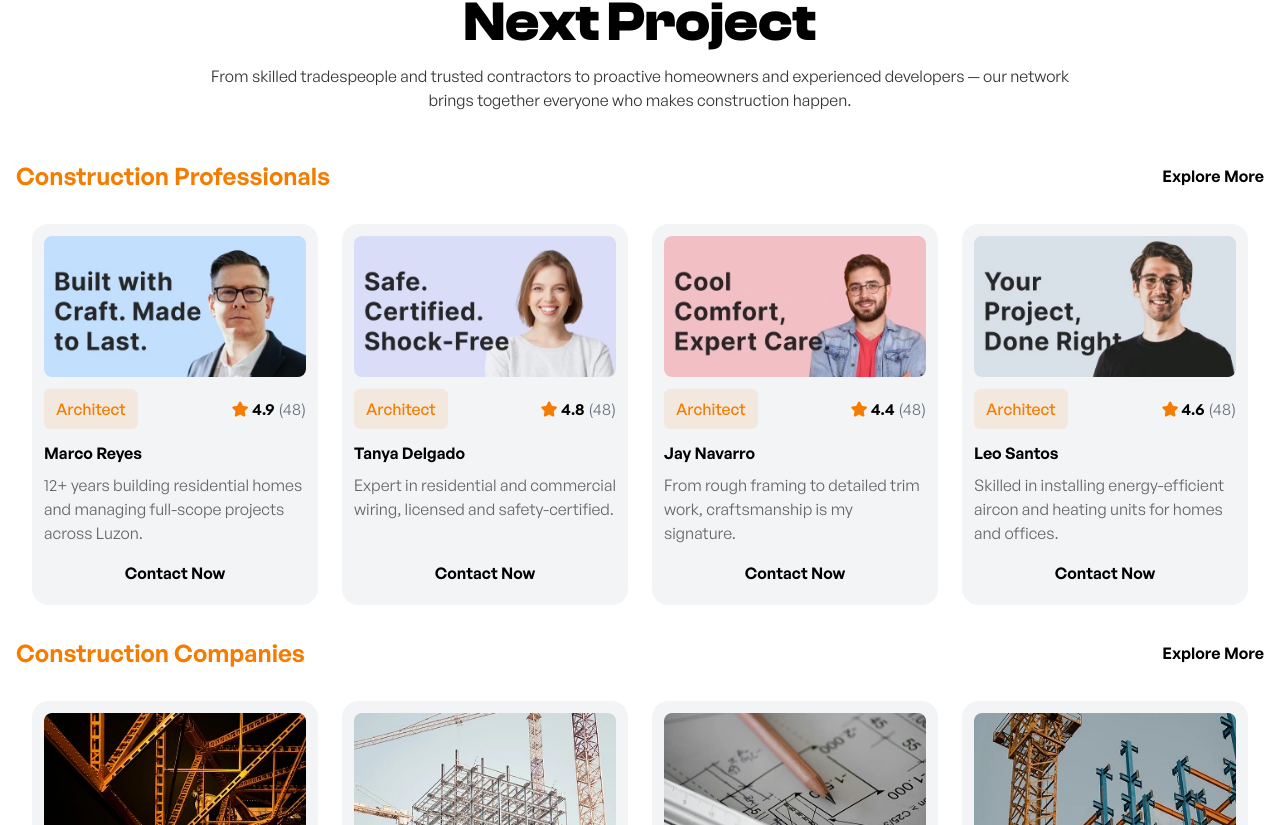
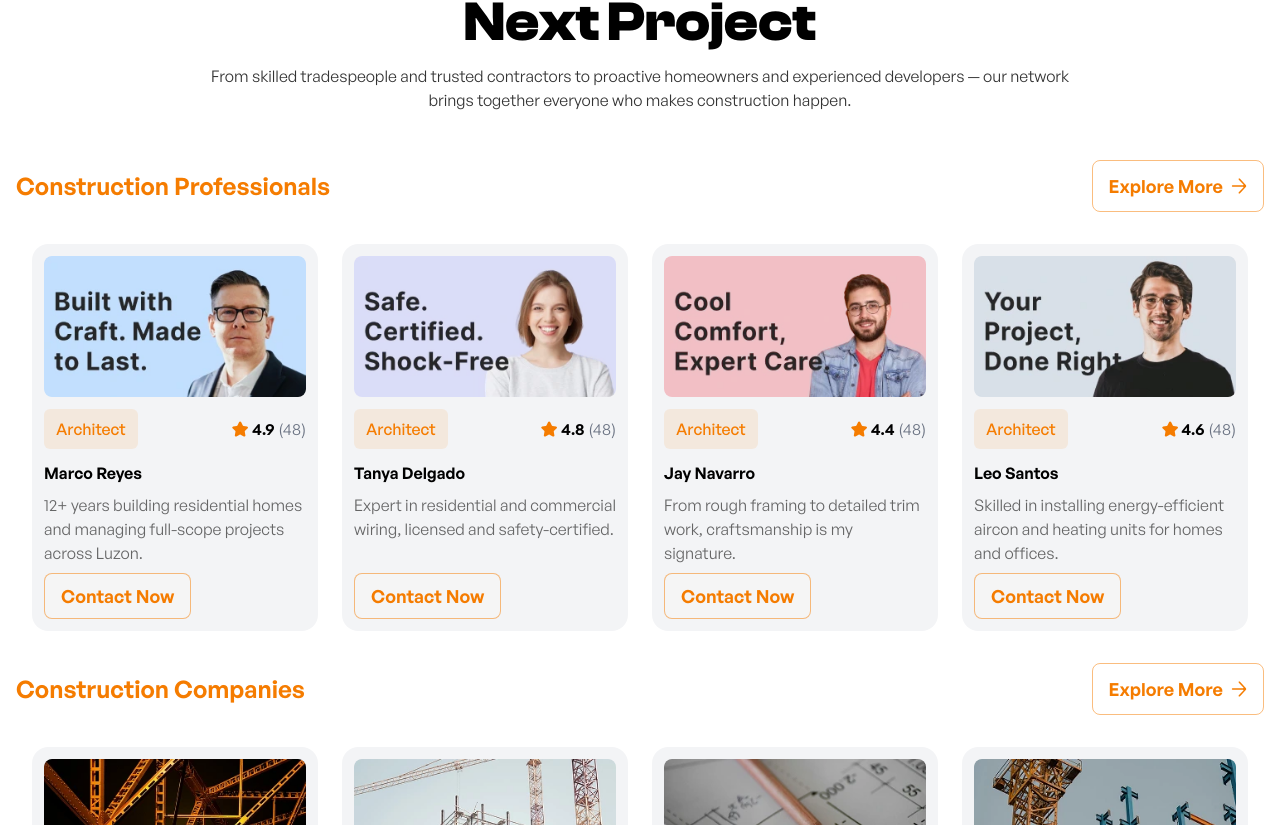
Before and after one commit to synckreo/synckreo-frontend, a React (Vite) app: page /explore in a window 1280 px wide. Shown: the part 1195-2020 px from the top of the page. Built offline with nearby package versions, Linux system fonts and the light colour scheme.

Commit message:
added additional props, size and variants

```diff
--- a/src/components/ui/buttons/Button.jsx
+++ b/src/components/ui/buttons/Button.jsx
@@ -5,6 +5,9 @@ export const Button = ({
   variant = 'outline',
   size = 'normal',
   styles,
+  onClick,
+  icon,
+  iconPosition = 'left',
 }) => {
   const base =
     'rounded-lg font-semibold transition-colors duration-200 cursor-pointer';
@@ -14,18 +17,30 @@ export const Button = ({
       'bg-white border border-primary/50 text-primary hover:bg-primary hover:text-white',
     solid:
       'bg-primary text-white hover:bg-white hover:text-primary border border-primary',
+    contact:
+      'max-w-max flex-shrink-0 border border-[#F57C0080] text-primary bg-[#F5F5F5] font-bold text-lg hover:bg-[#F57C0080]/10',
+    explore:
+      'flex items-center gap-2 border border-[1px] rounded-[8px] border-[#F57C0080] text-primary font-bold text-lg cursor-pointer transition-colors hover:bg-[#F57C0080]/10'
   };
 
   const sizes = {
     normal: 'px-4 py-2',
     large: 'px-6 py-3',
+    contact: 'px-4 pt-[11px] pb-[11px]',
   };
 
   return (
     <button
       className={`${base} ${sizes[size]} ${variants[variant]} ${styles || ''}`}
+      onClick={onClick}
     >
-      {title}
+       {iconPosition === 'left' && icon && (
+        <span className="flex-shrink-0">{icon}</span>
+      )}
+      <span className="flex-shrink-0">{title}</span>
+      {iconPosition === 'right' && icon && (
+        <span className="flex-shrink-0">{icon}</span>
+      )}
     </button>
   );
 };
```
